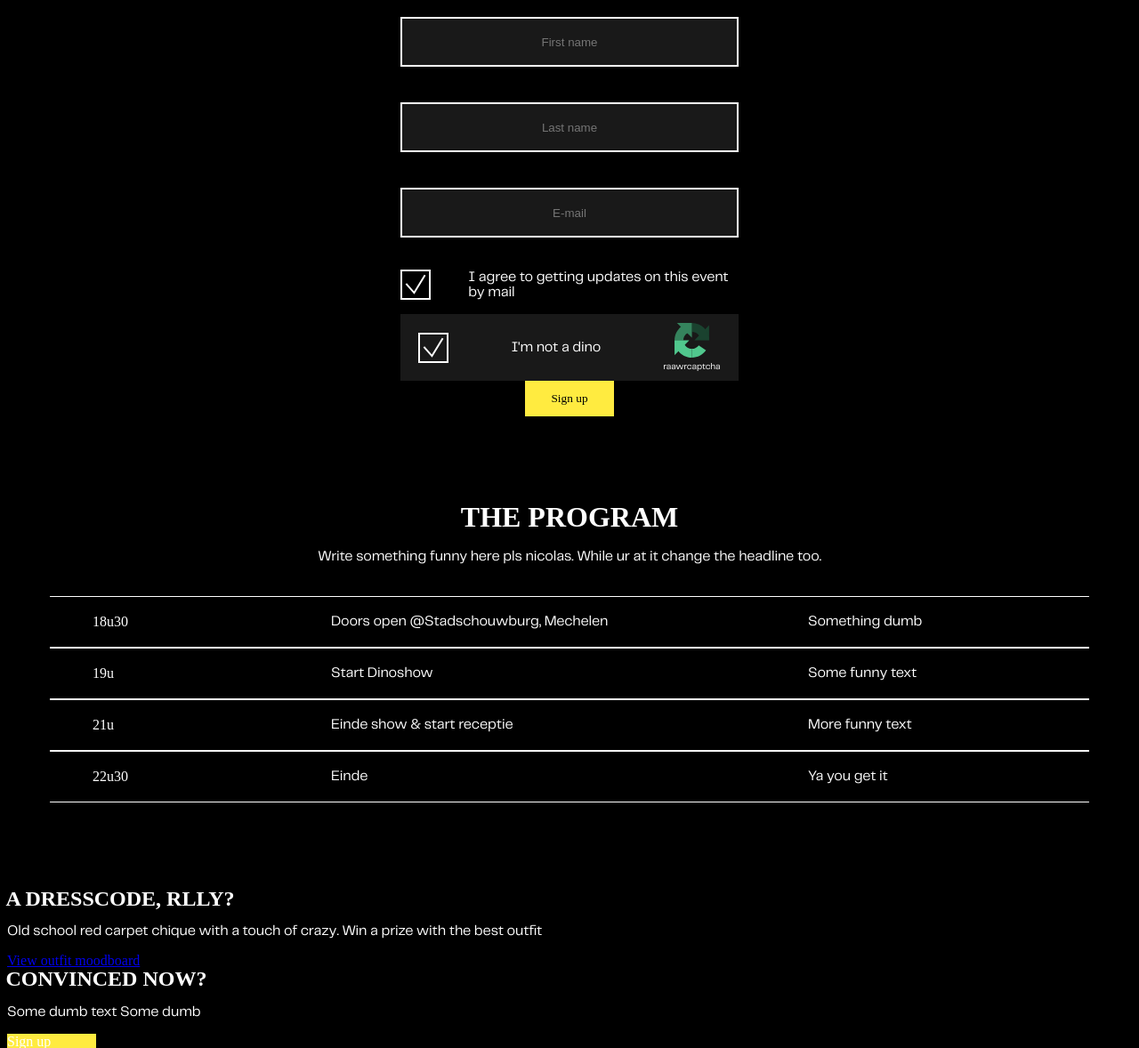
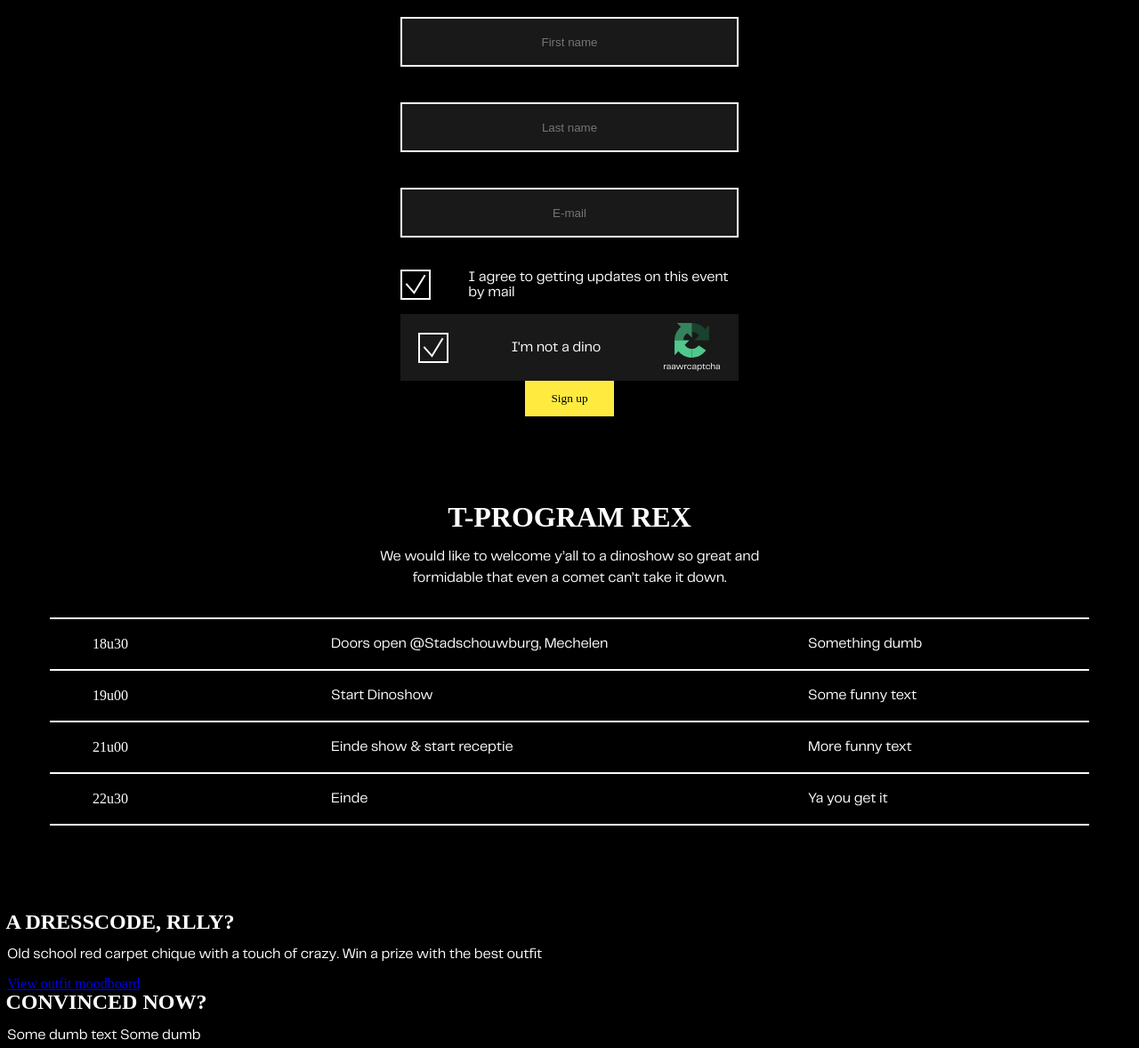
Before and after one commit to designosource-11/designoshow, a PHP site: page / in a window 1280 px wide. Shown: the part 886-2064 px from the top of the page at 89% size. Run offline with PHP 8.4, Linux system fonts and the light colour scheme; some web fonts are replaced.

Commit message:
fix: add text changes

```diff
--- a/index.php
+++ b/index.php
@@ -104,25 +104,25 @@
         </form>
     </div>
     <div class="program">
-        <h2 class="bold">The program</h2>
-        <p>Write something funny here pls nicolas. While ur at it change the headline too.</p>
+        <h2 class="bold">T-program Rex</h2>
+        <p>We would like to welcome y’all to a dinoshow so great and <br>formidable that even a comet can’t take it down.</p>
         <div class="schedule">
-            <div class="schedule_item">
+            <div class="schedule_item schedule_item_1">
                 <p class="time pixel">18u30</p>
                 <p class="description regular">Doors open @Stadschouwburg, Mechelen</p>
                 <p class="extra regular">Something dumb</p>
             </div>
-            <div class="schedule_item">
-                <p class="time pixel">19u</p>
+            <div class="schedule_item schedule_item_2">
+                <p class="time pixel">19u00</p>
                 <p class="description regular">Start Dinoshow</p>
                 <p class="extra regular">Some funny text</p>
             </div>
-            <div class="schedule_item">
-                <p class="time pixel">21u</p>
+            <div class="schedule_item schedule_item_3">
+                <p class="time pixel">21u00</p>
                 <p class="description regular">Einde show & start receptie</p>
                 <p class="extra regular">More funny text</p>
             </div>
-            <div class="schedule_item">
+            <div class="schedule_item schedule_item_4">
                 <p class="time pixel">22u30</p>
                 <p class="description regular">Einde</p>
                 <p class="extra regular">Ya you get it</p>
```
